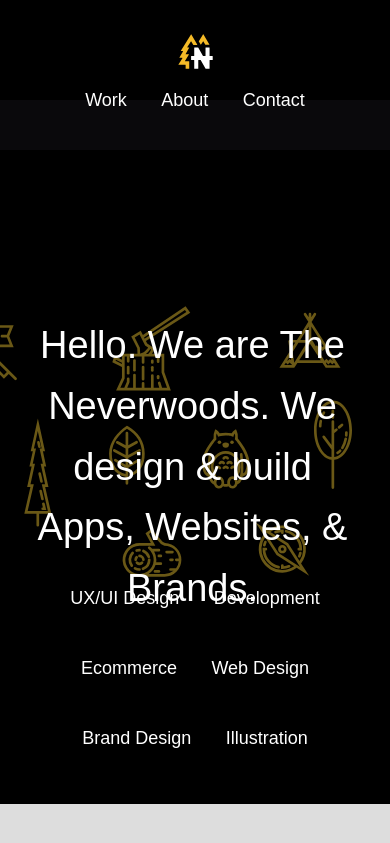
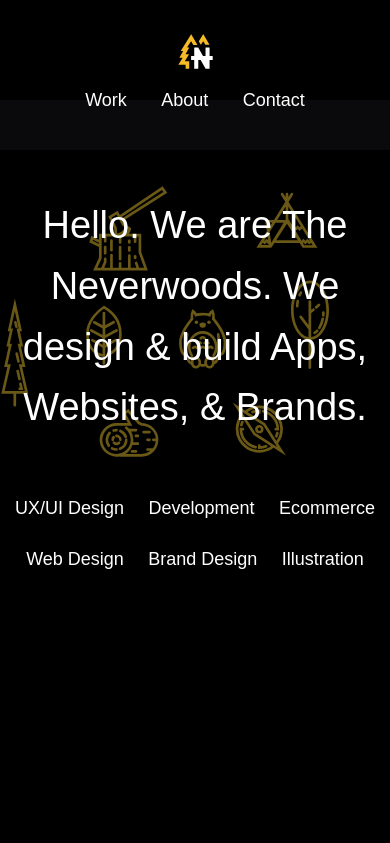
Before and after one commit to GraceNut/theneverwoods.github.io, a Jekyll site: the page built from index.html, in a window 390 px wide. Shown: the top 843 px of the page. Built offline with Jekyll 4.4.1, drawn with Linux system fonts in a browser that asks for light colours; nearby versions of some CDN libraries.

Commit message:
fix homepage responsive issues

```diff
--- a/css/home.scss
+++ b/css/home.scss
@@ -120,15 +120,19 @@
 
 @media (max-width: 480px) {
   .homepage {
+    background: black;
+
     header {
       position: inherit;
     }
 
     .hero {
+      padding: 30px 0;
+
       h1 {
         font-size: 38px;
         position: inherit;
-        margin: 50px 10px 60px 10px;
+        margin: 15px;
         height: auto;
 
         img {
@@ -142,5 +146,15 @@
     .main, .container, .hero {
       height: auto;
     }
+
+    .what-we-do {
+      position: static;
+      padding-bottom: 0;
+
+      h2 {
+        padding: 10px;
+        margin: 0;
+      }
+    }
   }
 }
```
